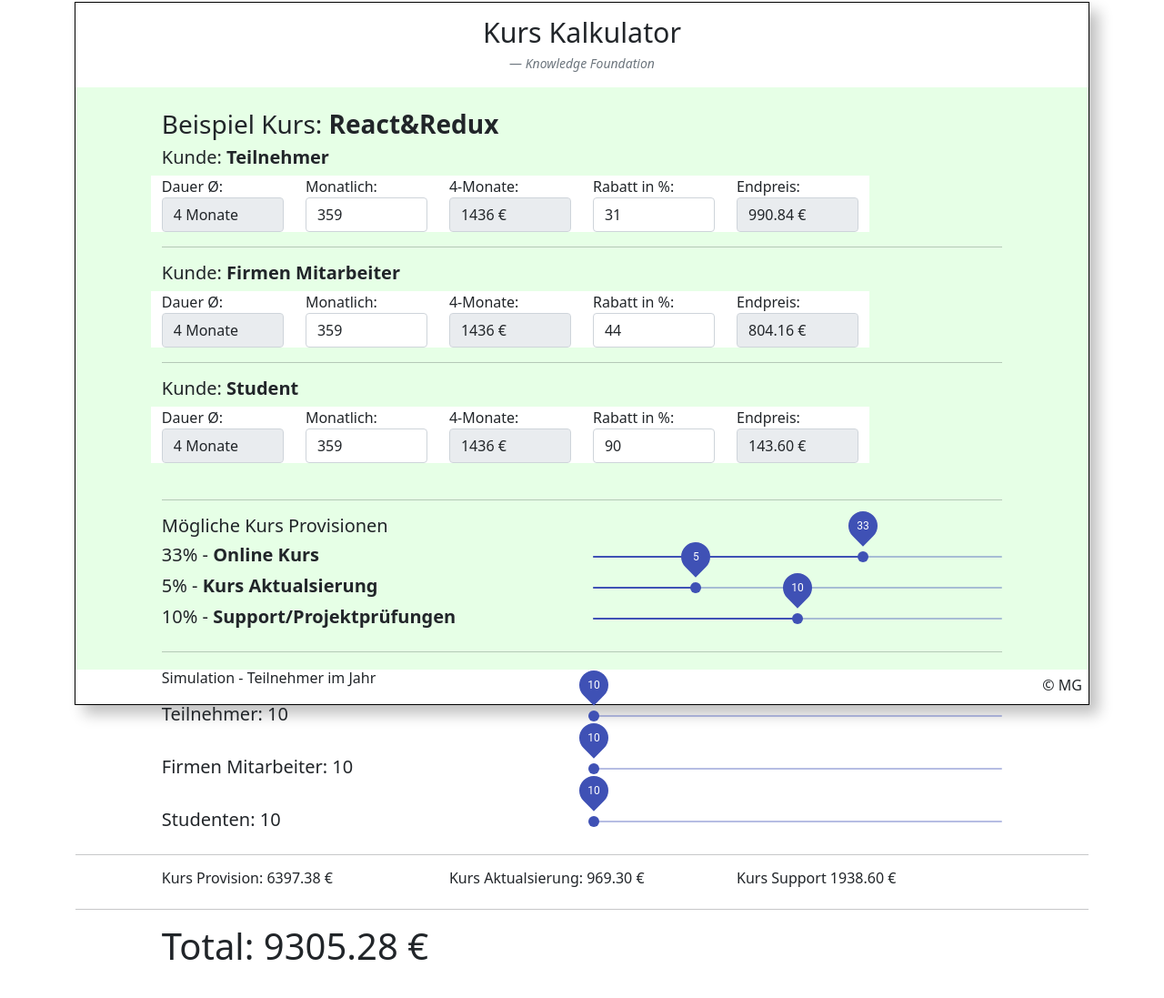
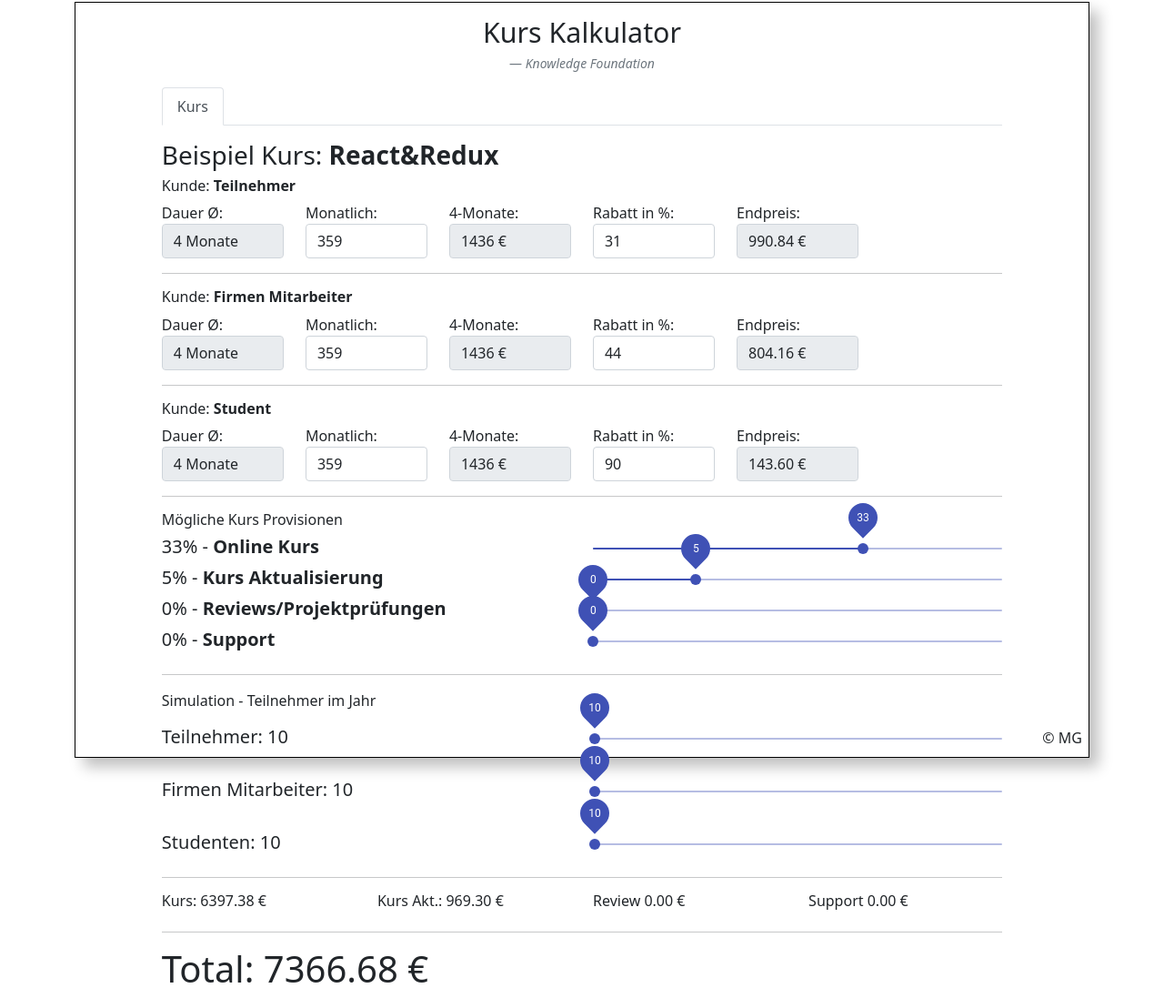
Before and after one commit to Matthias-GDev/kfru-coursecalc, a React app: page / in a window 1280 px wide. Shown: the part 22-1119 px from the top of the page at 91% size. Before the commit the page ends 1094 px from the top, so only its background shows below. Built offline with nearby package versions, Linux system fonts and the light colour scheme.

Commit message:
last changes

```diff
--- a/package.json
+++ b/package.json
@@ -1,10 +1,12 @@
 {
   "name": "kfru-coursecalc",
+  "homepage": "https://www.lean-workshops.de/otmg/kfru/",
   "version": "0.1.0",
   "private": true,
   "dependencies": {
     "@material-ui/core": "^4.12.2",
     "@material-ui/icons": "^4.11.2",
+    "@material-ui/lab": "^4.0.0-alpha.60",
     "@testing-library/jest-dom": "^5.11.4",
     "@testing-library/react": "^11.1.0",
     "@testing-library/user-event": "^12.1.10",
@@ -15,6 +17,7 @@
     "react-icons": "^4.2.0",
     "react-router-dom": "^5.2.0",
     "react-scripts": "4.0.3",
+    "react-swipeable-views": "^0.14.0",
     "web-vitals": "^1.0.1"
   },
   "scripts": {
--- a/src/components/Frame.js
+++ b/src/components/Frame.js
@@ -9,6 +9,8 @@
 import Row from 'react-bootstrap/Row';
 import Col from 'react-bootstrap/Col';
 import Form from 'react-bootstrap/Form';
+import Tabs from 'react-bootstrap/Tabs';
+import Tab from 'react-bootstrap/Tab';
 
 //Material UI
 import Slider from '@material-ui/core/Slider';
@@ -20,6 +22,7 @@
         this.handleOnChangeProvisionSupport=this.handleOnChangeProvisionSupport.bind(this)
         this.handleOnChangeProvisionCourse=this.handleOnChangeProvisionCourse.bind(this)
         this.handleOnChangeProvisionCourseActual=this.handleOnChangeProvisionCourseActual.bind(this)
+        this.handleOnChangeProvisionReview=this.handleOnChangeProvisionReview.bind(this)
 
         this.handleOnChangeTeilnehmer=this.handleOnChangeTeilnehmer.bind(this)
         this.handleOnChangeFirmenMitarbeiter=this.handleOnChangeFirmenMitarbeiter.bind(this)
@@ -33,21 +36,29 @@
         this.handleOnChangeRabatteFirmenMitarbeiter=this.handleOnChangeRabatteFirmenMitarbeiter.bind(this)
         this.handleOnChangeRabatteStudent=this.handleOnChangeRabatteStudent.bind(this)
 
+        this.handleOnChangeTab=this.handleOnChangeTab.bind(this)
+        this.handleOnChangeIndex=this.handleOnChangeIndex.bind(this)
+
 
         this.state={
             slider_value_provision_course:33,
             slider_value_provision_course_max:50,
+
             slider_value_provision_course_actual:5,
             slider_value_provision_course_actual_max:20,
-            slider_value_provision_course_support:10,
+
+            slider_value_provision_course_support:0,
             slider_value_provision_course_support_max:20,
 
+            slider_value_provision_course_reviews:0,
+            slider_value_provision_course_reviews_max:20,
+
             slider_value_teilnehmer:10,
-            slider_value_teilnehmer_max:5000,
+            slider_value_teilnehmer_max:3000,
             slider_value_firmenmitarbeiter:10,
-            slider_value_firmenmitarbeiter_max:5000,
+            slider_value_firmenmitarbeiter_max:3000,
             slider_value_studenten:10,
-            slider_value_studenten_max:5000,
+            slider_value_studenten_max:3000,
 
             //Monatlich
             teilnehmer_monatlich_rate:359,
@@ -57,6 +68,8 @@
             teilnehmer_monatlich_rabatt:31,
             firmenmitarbeiter_monatlich_rabatt:44,
             student_monatlich_rabatt:90,
+
+            indexvalue:0
         }
     }
 
@@ -71,6 +84,10 @@
 
     handleOnChangeProvisionSupport(event,value){
         this.setState({ slider_value_provision_course_support:value });
+    }
+
+    handleOnChangeProvisionReview(event,value){
+        this.setState({ slider_value_provision_course_reviews:value });
     }
 
     //Variable Teilnehmer
@@ -108,10 +125,20 @@
         this.setState({student_monatlich_rabatt:event.target.value });
     }
 
+    handleOnChangeTab(){
+        console.log("change Tab")
+
+    }
+
+    handleOnChangeIndex(){
+        console.log("change Index")
+        this.setState({indexvalue:1})
+    }
+
 
     render() {
 
-        const {slider_value_teilnehmer,slider_value_firmenmitarbeiter,slider_value_studenten,slider_value_provision_course,slider_value_provision_course_actual,slider_value_provision_course_support} = this.state
+        const {slider_value_teilnehmer,slider_value_firmenmitarbeiter,slider_value_studenten,slider_value_provision_course,slider_value_provision_course_actual,slider_value_provision_course_support,slider_value_provision_course_reviews} = this.state
 
         const teilnehmerpreis=((this.state.teilnehmer_monatlich_rate*4)-((this.state.teilnehmer_monatlich_rate*4/100)*this.state.teilnehmer_monatlich_rabatt)).toFixed(2)
         const teilnehmerpreis_print=teilnehmerpreis+' €'
@@ -126,8 +153,9 @@
         const totalprovision=((slider_value_teilnehmer*(teilnehmerpreis/100*slider_value_provision_course))+(slider_value_firmenmitarbeiter*(firmenmitarbeiterpreis/100*slider_value_provision_course))+(slider_value_studenten*(studentenpreis/100*slider_value_provision_course))).toFixed(2)
         const totalkursaktualisierung=((slider_value_teilnehmer*(teilnehmerpreis/100*slider_value_provision_course_actual))+(slider_value_firmenmitarbeiter*(firmenmitarbeiterpreis/100*slider_value_provision_course_actual))+(slider_value_studenten*(studentenpreis/100*slider_value_provision_course_actual))).toFixed(2)
         const totalsupport=((slider_value_teilnehmer*(teilnehmerpreis/100*slider_value_provision_course_support))+(slider_value_firmenmitarbeiter*(firmenmitarbeiterpreis/100*slider_value_provision_course_support))+(slider_value_studenten*(studentenpreis/100*slider_value_provision_course_support))).toFixed(2)
+        const totalreview=((slider_value_teilnehmer*(teilnehmerpreis/100*slider_value_provision_course_reviews))+(slider_value_firmenmitarbeiter*(firmenmitarbeiterpreis/100*slider_value_provision_course_reviews))+(slider_value_studenten*(studentenpreis/100*slider_value_provision_course_reviews))).toFixed(2)
 
-        const total=(Number(totalprovision)+Number(totalkursaktualisierung)+Number(totalsupport)).toFixed(2)
+        const total=(Number(totalprovision)+Number(totalkursaktualisierung)+Number(totalsupport)+Number(totalreview)).toFixed(2)
 
         return (
             <Container>
@@ -147,14 +175,17 @@
                                 </Col>
                             </Row>
                         </div>
-                        <div id='frame-content'>
-                         <br/>
                         <Row>
                             <Col xs={1}></Col>
-                                <Col xs={10}>
+                            <Col>
+                                <Tabs defaultActiveKey="home" id="uncontrolled-tab-example" className="mb-3">
+                                    <Tab eventKey="home" title="Kurs">
+                                          <div id='frame-content'>
+                                            <Row>
+                                                <Col xs={12}>
                                                     <h3>Beispiel Kurs: <b>React&Redux</b></h3>
                                                     <Row>
-                                        <h5>Kunde: <b>Teilnehmer</b></h5>
+                                                        <h6>Kunde: <b>Teilnehmer</b></h6>
                                                         <Col xs={12} sm={4} md={3} lg={2} style={{backgroundColor:'white'}}>
                                                             Dauer Ø:
                                                             <Form.Control type="text" placeholder="" readOnly value='4 Monate' />
@@ -178,7 +209,7 @@
                                                     </Row>
                                                     <hr/>
                                                     <Row>
-                                        <h5>Kunde: <b>Firmen Mitarbeiter</b></h5>
+                                                        <h6>Kunde: <b>Firmen Mitarbeiter</b></h6>
                                                         <Col xs={12} sm={4} md={3} lg={2} style={{backgroundColor:'white'}}>
                                                             Dauer Ø:
                                                             <Form.Control type="text" placeholder="" readOnly value='4 Monate' />
@@ -202,7 +233,7 @@
                                                     </Row>
                                                     <hr/>
                                                     <Row>
-                                        <h5>Kunde: <b>Student</b></h5>
+                                                        <h6>Kunde: <b>Student</b></h6>
                                                         <Col xs={12} sm={4} md={3} lg={2} readOnly style={{backgroundColor:'white'}}>
                                                             Dauer Ø:
                                                             <Form.Control type="text" readOnly placeholder="" value='4 Monate' />
@@ -224,9 +255,8 @@
                                                             <Form.Control type="text" placeholder="" readOnly value={studentenpreis_print} />
                                                         </Col>
                                                     </Row>
-                                    <br/>
                                                     <hr/>
-                                    <h5>Mögliche Kurs Provisionen</h5>
+                                                    <h6>Mögliche Kurs Provisionen</h6>
                                                     <Row>
                                                         <Col>
                                                             <h5>{this.state.slider_value_provision_course}% - <b>Online Kurs</b></h5>
@@ -243,7 +273,7 @@
                                                     </Row>
                                                     <Row>
                                                         <Col>
-                                            <h5>{this.state.slider_value_provision_course_actual}% - <b>Kurs Aktualsierung</b></h5>
+                                                            <h5>{this.state.slider_value_provision_course_actual}% - <b>Kurs Aktualisierung</b></h5>
                                                         </Col>
                                                         <Col>
                                                         <Slider
@@ -257,7 +287,20 @@
                                                     </Row>
                                                     <Row>
                                                         <Col>
-                                            <h5>{this.state.slider_value_provision_course_support}% -  <b>Support/Projektprüfungen</b></h5>
+                                                            <h5>{this.state.slider_value_provision_course_reviews}% -  <b>Reviews/Projektprüfungen</b></h5>
+                                                        </Col>
+                                                        <Col><Slider
+                                                            onChange={this.handleOnChangeProvisionReview}
+                                                            value={this.state.slider_value_provision_course_reviews}
+                                                            aria-labelledby="discrete-slider-always"
+                                                            step={1}
+                                                            max={this.state.slider_value_provision_course_reviews_max}
+                                                            valueLabelDisplay="on"
+                                                            /></Col>
+                                                    </Row>
+                                                    <Row>
+                                                        <Col>
+                                                            <h5>{this.state.slider_value_provision_course_support}% -  <b>Support</b></h5>
                                                         </Col>
                                                         <Col><Slider
                                                             onChange={this.handleOnChangeProvisionSupport}
@@ -278,7 +321,7 @@
                                                             onChange={this.handleOnChangeTeilnehmer}
                                                             value={this.state.slider_value_teilnehmer}
                                                             aria-labelledby="discrete-slider-always"
-                                            step={1}
+                                                            step={5}
                                                             max={this.state.slider_value_teilnehmer_max}
                                                             valueLabelDisplay="on"
                                                             />
@@ -292,7 +335,7 @@
                                                             onChange={this.handleOnChangeFirmenMitarbeiter}
                                                             value={this.state.slider_value_firmenmitarbeiter}
                                                             aria-labelledby="discrete-slider-always"
-                                            step={1}
+                                                            step={5}
                                                             max={this.state.slider_value_firmenmitarbeiter_max}
                                                             valueLabelDisplay="on"
                                                             />
@@ -306,36 +349,47 @@
                                                             onChange={this.handleOnChangeStudent}
                                                             value={this.state.slider_value_studenten}
                                                             aria-labelledby="discrete-slider-always"
-                                            step={1}
+                                                            step={5}
                                                             max={this.state.slider_value_studenten_max}
                                                             valueLabelDisplay="on"
                                                             />
                                                         </Col>
                                                     </Row>
                                                 </Col>
-                                <Col xs={1}></Col>
                                             </Row>
                                             <hr/>
                                             <Row>
-                                <Col xs={1}></Col>
-                                <Col xs={10}>
+                                                <Col xs={12}>
                                                     <Row>
-                                        <Col><h6>Kurs Provision: {totalprovision} €</h6></Col>
-                                        <Col><h6>Kurs Aktualsierung: {totalkursaktualisierung} €</h6></Col>
-                                        <Col><h6>Kurs Support {totalsupport} €</h6></Col>
+                                                        <Col><h6>Kurs: {totalprovision} €</h6></Col>
+                                                        <Col><h6>Kurs Akt.: {totalkursaktualisierung} €</h6></Col>
+                                                        <Col><h6>Review {totalsupport} €</h6></Col>
+                                                        <Col><h6>Support {totalsupport} €</h6></Col>
                                                     </Row>
+                                                </Col>
+                                            </Row>
+                                            <hr/>
+                                            <Row>
+                                                <Col>
+                                                    <h1>Total: {total} €</h1>
+                                                </Col>
+                                            </Row>
+
+
+                                        </div>
+                                    </Tab>
+                                    {/*<Tab eventKey="profile" title="Risiko Professor">
+                                         <div id='frame-content2'>
+
+                                         </div>
+                                    </Tab>*/}
+                                </Tabs>
                             </Col>
                             <Col xs={1}></Col>
                         </Row>
-                            <hr/>
-                            <Row>
-                                <Col xs={1}></Col>
-                                <Col>
-                                    <h1>Total: {total} €</h1>
-                                </Col>
-                                <Col xs={1}></Col>
-                            </Row>
-                        </div>
+
+
+
                         <div id='frame-bottom' className='d-flex justify-content-end'>
                             <Row>
                                 <Col>
--- a/src/css/Frame.css
+++ b/src/css/Frame.css
@@ -13,7 +13,11 @@
 #frame-content {
     height: 80vh;
     border-width: 5px;
-    background:rgb(230, 255, 230);
+}
+
+#frame-content2 {
+    height: 80vh;
+    border-width: 5px;
 }
 
 #frame-bottom {
```
Also changed, not shown: src/components/Profcalc.js (added, +13 -0 lines), 1 other file. Lines whose indentation alone changed are shown as unchanged.
